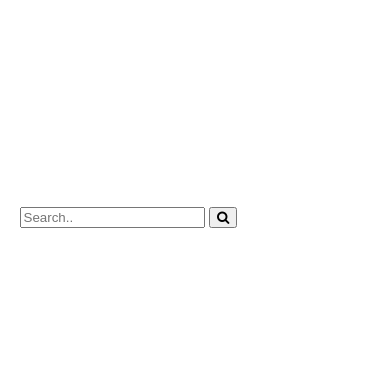
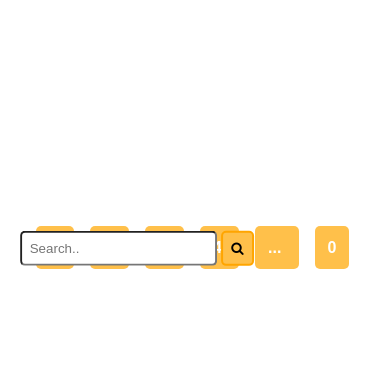
Before and after one commit to DomantasKelpsas/teltonika, a PHP site: page / in a window 390 px wide. Shown: the part 637-1009 px from the top of the page. After the commit the page ends 906 px from the top, so only its background shows below. Run offline with PHP 8.4, Linux system fonts and the light colour scheme; data that the repository does not hold is empty.

Commit message:
fixed paging

```diff
--- a/webpage/components/datalist.php
+++ b/webpage/components/datalist.php
@@ -1,10 +1,13 @@
 
 <?php
-require 'db/db_getlist.php';
+require 'db/db_getlist.php'; ?>
 
-include 'search.php';
-include 'paging.php';
+<div class="search-container">
+<?php include 'search.php';
+include 'paging.php'; ?>
+</div>
 
+<?php
 foreach($countries as $country):?>
         <button class="accordion"><h2><?= $country['name']?></h2>
         <?php if(!is_null($country['flag'])): ?>
--- a/webpage/components/paging.php
+++ b/webpage/components/paging.php
@@ -1,10 +1,37 @@
 
 <div class="paging">
 <?php
-for($i=0;$i<$pageNums;$i++)
-{
-  $pageNum = $i +1;
-  echo '<a href="index.php?start='.$i.'">'.$pageNum.' </a>';
+
+if (!empty($_GET['start'])) {
+    $page = $_GET['start'];
+} else {
+    $page = 0;
+}
+
+if ($page-4<0) {
+    for ($i=0;$i<$page+4;$i++) {
+        echo '<a href="index.php?start='.$i.'">'.($i+1).' </a>';
+    }
+    echo '<a>'."...".' </a>';
+    echo '<a href="index.php?start='.($pageNums-1).'">'.$pageNums.' </a>';
+} elseif ($page+3<$pageNums) {
+    echo '<a href="index.php?start='.(1).'">'.(1).' </a>';
+    echo '<a>'."...".' </a>';
+
+    for ($i=$page-2;$i<$page;$i++) {
+        echo '<a href="index.php?start='.$i.'">'.($i+1).' </a>';
+    }
+    for ($i=$page;$i<$page+2;$i++) {
+        echo '<a href="index.php?start='.$i.'">'.($i+1).' </a>';
+    }
+    echo '<a>'."...".' </a>';
+    echo '<a href="index.php?start='.($pageNums-1).'">'.$pageNums.' </a>';
+} else {
+    echo '<a href="index.php?start='.(1).'">'.(1).' </a>';
+    echo '<a>'."...".' </a>';
+    for ($i=$pageNums-4;$i<$pageNums;$i++) {
+        echo '<a href="index.php?start='.$i.'">'.($i+1).' </a>';
+    }
 }
 ?>
 </div>
--- a/webpage/components/search.php
+++ b/webpage/components/search.php
@@ -1,4 +1,4 @@
-<div class="search-container">
+<div class="search-box">
     <form action="./index.php" method="post">
       <input type="text" placeholder="Search.." name="search">
       <button type="submit"><i class="fa fa-search"></i></button>
@@ -8,9 +8,6 @@
   <?php
 
     if (!empty($_POST['search'])) {
-        $countryString = $_POST['search'];
-        $getCountriesByString = $conn->prepare("SELECT * FROM country WHERE country.name LIKE \"%$countryString%\"");
-        $getCountriesByString->execute();
-        $countries = $getCountriesByString->fetchAll();
-        $countries;
+       $countryString = $_POST['search'];
+       $countries = getCountriesBySearch($countryString,$conn);
     }
--- a/webpage/db/db_getlist.php
+++ b/webpage/db/db_getlist.php
@@ -6,7 +6,7 @@
 $getCountries->execute();
 $countries = $getCountries->fetchAll();
 
-$itemsPerPage = 20;
+$itemsPerPage = 15;
 $getCountriesCount = $conn->prepare("SELECT COUNT(id) fROM country");
 $getCountriesCount->execute();
 $row = $getCountriesCount->fetch();
@@ -32,10 +32,10 @@
     return $cities;
 }
 
-// function getCountriesBySearch($countryString, PDO $conn)
-// {
-//     $getCountriesByString = $conn->prepare("SELECT * FROM country WHERE country.name LIKE $countryString");
-//     $getCountriesByString->execute();
-//     $countriesByString = $getCountriesByString->fetchAll();
-//     return $countriesByString;
-// }
+function getCountriesBySearch($countryString, PDO $conn)
+{
+    $getCountriesByString = $conn->prepare("SELECT * FROM country WHERE country.name LIKE \"%$countryString%\"");
+    $getCountriesByString->execute();
+    $countries = $getCountriesByString->fetchAll();
+    return $countries;
+}
--- a/webpage/styles/accordion.css
+++ b/webpage/styles/accordion.css
@@ -1,10 +1,10 @@
 .accordion {
-    background-color: #eee;
+    background-color: rgba(255, 166, 0, 0.2);
     color: #444;
     cursor: pointer;
     padding: 18px;
     width: 100%;
-    border: solid 1px grey;
+    border: solid 3px orange;
     text-align: left;
     outline: none;
     font-size: 15px;
--- a/webpage/styles/main.css
+++ b/webpage/styles/main.css
@@ -46,23 +46,3 @@
   0% {left:0px; top:0px}
   100% {left:5rem; top:5rem}
 }
-
-.paging{
-  padding: 2rem 0.5rem;
-}
-
-.paging a{
-  margin: 0.5rem;
-  padding: 0.8rem;
-  background-color: rgb(255, 192, 74);
-  border-radius: 5px;
-  color: white;
-  font-weight: bold;
-  text-decoration: none;
-}
-
-.paging a:hover{
-
-  background-color: rgb(255, 173, 20);
-
-}
--- a/webpage/styles/search.css
+++ b/webpage/styles/search.css
@@ -1,53 +1,48 @@
-/* Add a black background color to the top navigation bar */
-.topnav {
-    overflow: hidden;
-    background-color: #e9e9e9;
+.paging{
+  padding: 2rem 0.5rem;
+  width: auto;
+  display: inline-block;
 }
 
-  /* Style the links inside the navigation bar */
-  .topnav a {
-    float: left;
-    display: block;
-    color: black;
-    text-align: center;
-    padding: 14px 16px;
+.paging a{
+  margin: 0.5rem;
+  padding: 0.8rem;
+  background-color: rgb(255, 192, 74);
+  border-radius: 5px;
+  color: white;
+  font-weight: bold;
   text-decoration: none;
-    font-size: 17px;
 }
 
-  /* Change the color of links on hover */
-  .topnav a:hover {
-    background-color: #ddd;
-    color: black;
+.paging a:hover{
+
+  background-color: rgb(255, 173, 20);
+
 }
 
-  /* Style the "active" element to highlight the current page */
-  .topnav a.active {
-    background-color: #2196F3;
-    color: white;
+.search-container{
+  position: relative;
+  margin: 2rem 0;
 }
 
-  /* Style the search box inside the navigation bar */
-  .topnav input[type=text] {
-    float: right;
-    padding: 6px;
-    border: none;
-    margin-top: 8px;
-    margin-right: 16px;
-    font-size: 17px;
+.search-box{
+  display: inline-block;
+  position: absolute;
+  top: 50%;
+  right: 0%;
+  transform: translate(-50%, -49%);
 }
 
-  /* When the screen is less than 600px wide, stack the links and the search field vertically instead of horizontally */
-  @media screen and (max-width: 600px) {
-    .topnav a, .topnav input[type=text] {
-      float: none;
-      display: block;
-      text-align: left;
-      width: 100%;
-      margin: 0;
-      padding: 14px;
+.search-box input, button{
+  padding: 0.5rem;
+  border-radius: 5px;
 }
-    .topnav input[type=text] {
-      border: 1px solid #ccc;
+
+.search-box button{
+  background-color: rgb(255, 192, 74);
+  border: 2px solid orange;
 }
+
+.search-box button:hover{
+  background-color: rgb(255, 173, 20);
 }
```
Lines whose indentation alone changed are shown as unchanged.
